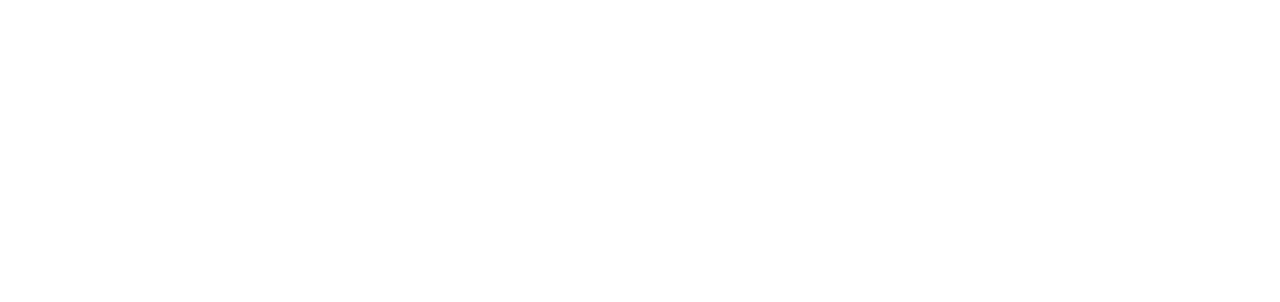
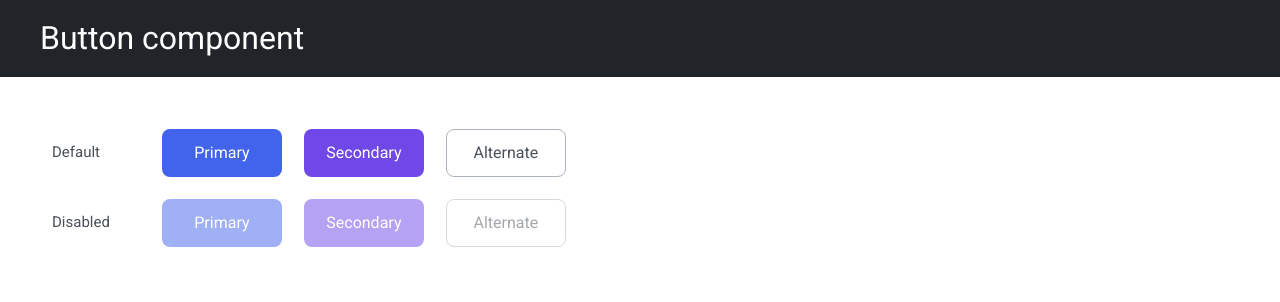
Before and after one commit to js-tasks-ru/htmlcss-20210916_harvey2009, a website: page 03-lection1/01-button/index.html in a window 1280 px wide. Drawn offline with Linux system fonts and the light colour scheme.

Commit message:
03-lection1-01-button

```diff
--- a/03-lection1/01-button/button.css
+++ b/03-lection1/01-button/button.css
@@ -1 +1,37 @@
 /* Стилизация кнопки */
+.button {
+  height: 48px;
+  min-width: 120px;
+  padding: 0 16px;
+  font-size: 16px;
+  background-color: var(--primary);
+  border: none;
+  border-radius: 8px;
+  color: white;
+  cursor: pointer;
+  transition: all .15s ease-in-out;
+}
+.button:hover {
+  background-color: var(--dark-blue);
+}
+.button:disabled {
+  opacity: 50%;
+  cursor: not-allowed;
+}
+
+.button_secondary {
+  background-color: var(--secondary);
+}
+.button_secondary:hover {
+  background-color: var(--dark-purple);
+}
+
+.button_alternate {
+  background-color: transparent;
+  border: 1px solid var(--grey-3);
+  color: var(--grey-4);
+}
+.button_alternate:hover {
+  background-color: transparent;
+  border: 1px solid var(--black);
+}
--- a/03-lection1/01-button/index.html
+++ b/03-lection1/01-button/index.html
@@ -1,11 +1,45 @@
 <!DOCTYPE html>
 <!-- Страница с кнопкой -->
 <html lang="ru">
-    <head>
-        <link rel="stylesheet" href="../../assets/css/main.css">
-        <link rel="stylesheet" href="./button.css">
-    </head>
-    <body>
-
-    </body>
+  <head>
+    <link rel="stylesheet" href="../../assets/css/main.css">
+    <link rel="stylesheet" href="./button.css">
+  </head>
+  <body class="demo-page">
+    <header class="header">
+      <h3>Button component</h3>
+    </header>
+    <main class="main">
+      <table class="demo-table">
+        <tr>
+          <td>
+            Default
+          </td>
+          <td>
+            <button class="button button_primary">Primary</button>
+          </td>
+          <td>
+            <button class="button button_secondary">Secondary</button>
+          </td>
+          <td>
+            <button class="button button_alternate">Alternate</button>
+          </td>
+        </tr>
+        <tr>
+          <td>
+            Disabled
+          </td>
+          <td>
+            <button class="button button_primary" disabled>Primary</button>
+          </td>
+          <td>
+            <button class="button button_secondary" disabled>Secondary</button>
+          </td>
+          <td>
+            <button class="button button_alternate" disabled>Alternate</button>
+          </td>
+        </tr>
+      </table>
+    </main>
+  </body>
 </html>
--- a/assets/css/main.css
+++ b/assets/css/main.css
@@ -1,3 +1,4 @@
+@import '../css/normalize.min.css';
 @import '../fonts/fonts.css';
 
 :root {
@@ -5,7 +6,9 @@
   --black: #212429;
   --pink: #F784AD;
   --purple: #7048E8;
-    --blue: #374FC7;
+  --dark-purple: #5028C6;
+  --blue: #4263EB;
+  --dark-blue: #2342C0;
   --red: #F03D3E;
   --grey-1: #F8F9FA;
   --grey-2: #DDE2E5;
@@ -17,8 +20,44 @@
 
   --primary: var(--blue);
   --secondary: var(--purple);
+
+  --main-font-size: 15px
 }
 
 * {
   font-family: 'Roboto', sans-serif;
+  padding: 0;
+  margin: 0;
 }
+
+h3 {
+  font-size: 32px;
+  font-weight: normal;
+}
+
+.header {
+  padding: 20px 40px;
+  background-color: var(--black);
+  font-size: 28px;
+  color: white;
+}
+
+.main {
+  padding: 40px;
+}
+
+/* Component table */
+
+.demo-table {
+
+}
+
+.demo-table tr td {
+  padding: 10px;
+}
+
+.demo-table tr td:first-child {
+  padding-right: 40px;
+  font-size: var(--main-font-size);
+  color: var(--grey-4);
+}
```
Also changed, not shown: assets/css/normalize.min.css (added, +2 -0 lines). Lines whose indentation alone changed are shown as unchanged.
